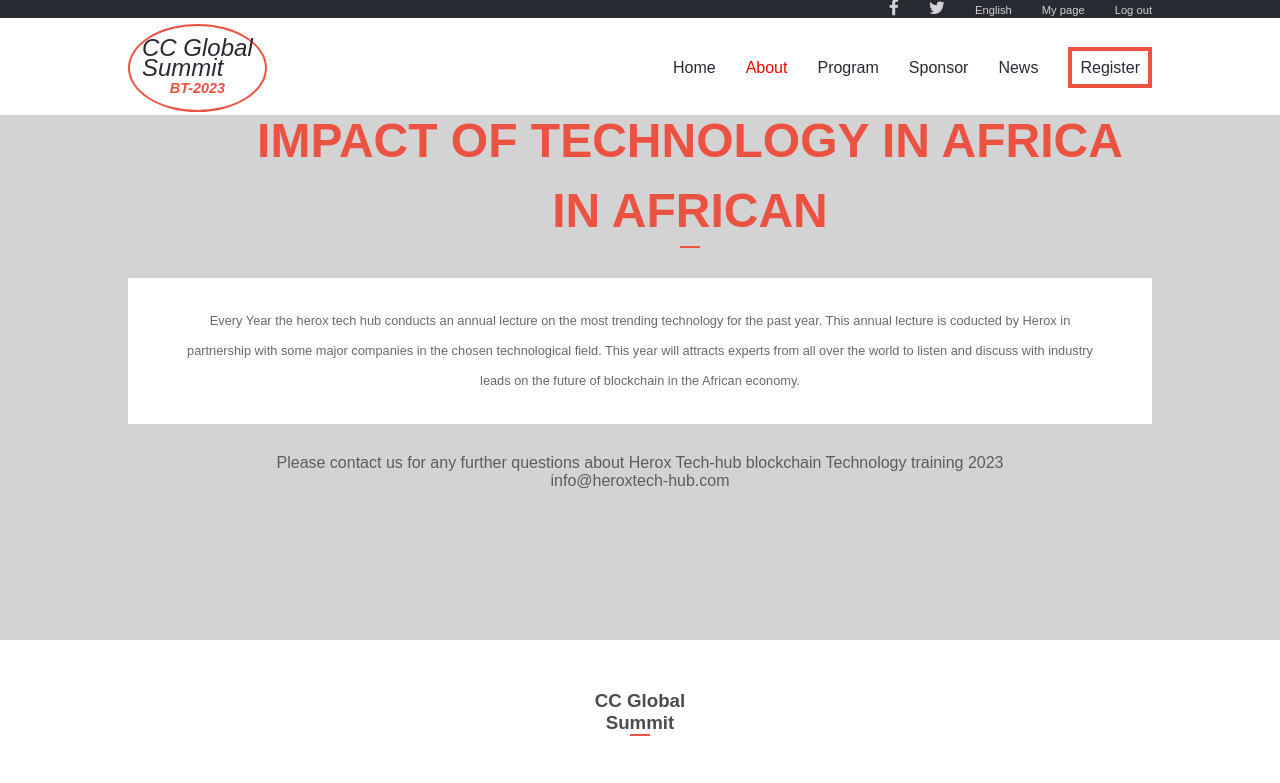
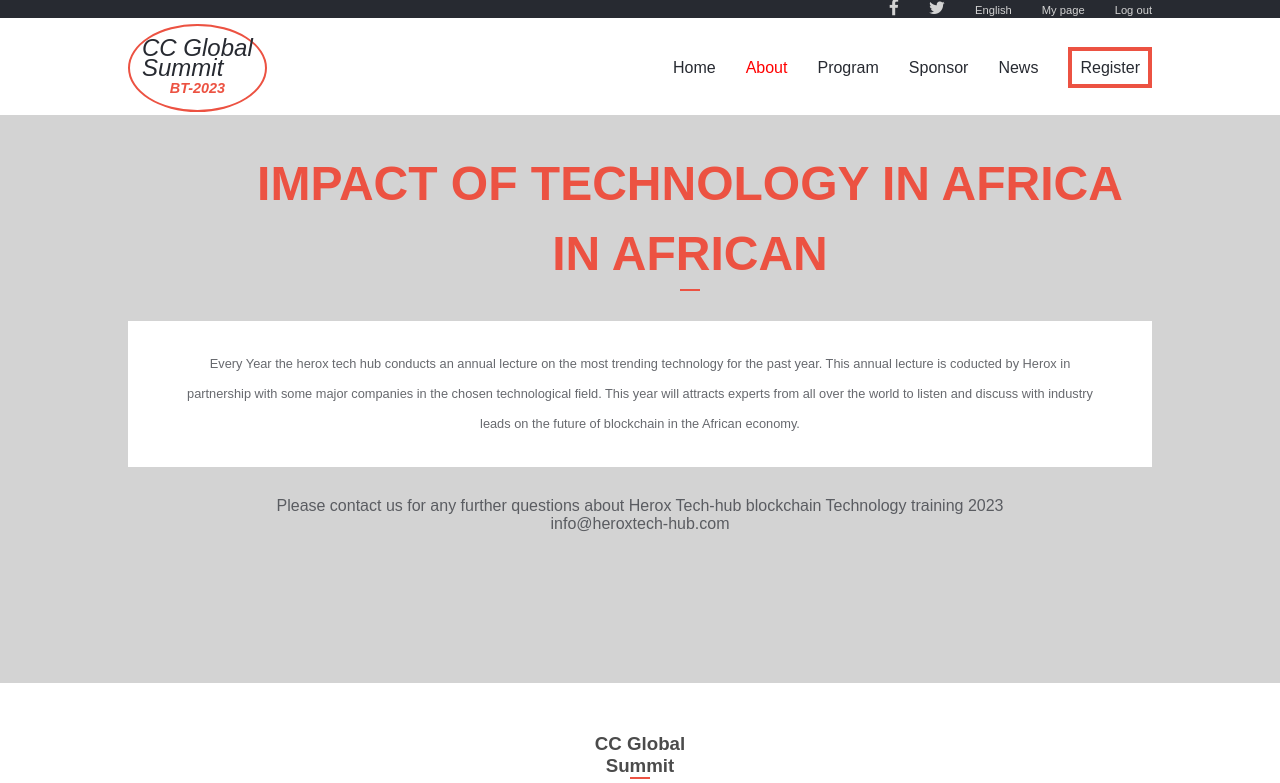
Before and after one commit to josuerushanika/capstone1, a website: page about.html in a window 1280 px wide. Shown: the top 783 px of the page. Drawn offline with Linux system fonts and the light colour scheme; a web font is replaced by a local one.

Commit message:
Update CSS

```diff
--- a/style.css
+++ b/style.css
@@ -550,7 +550,7 @@ footer {
   .main-heading.aboutpg {
     margin-left: 100px;
     font-size: 3rem;
-    margin-top: 100px;
+    margin-top: 143px;
     text-align: center;
   }
 
```
